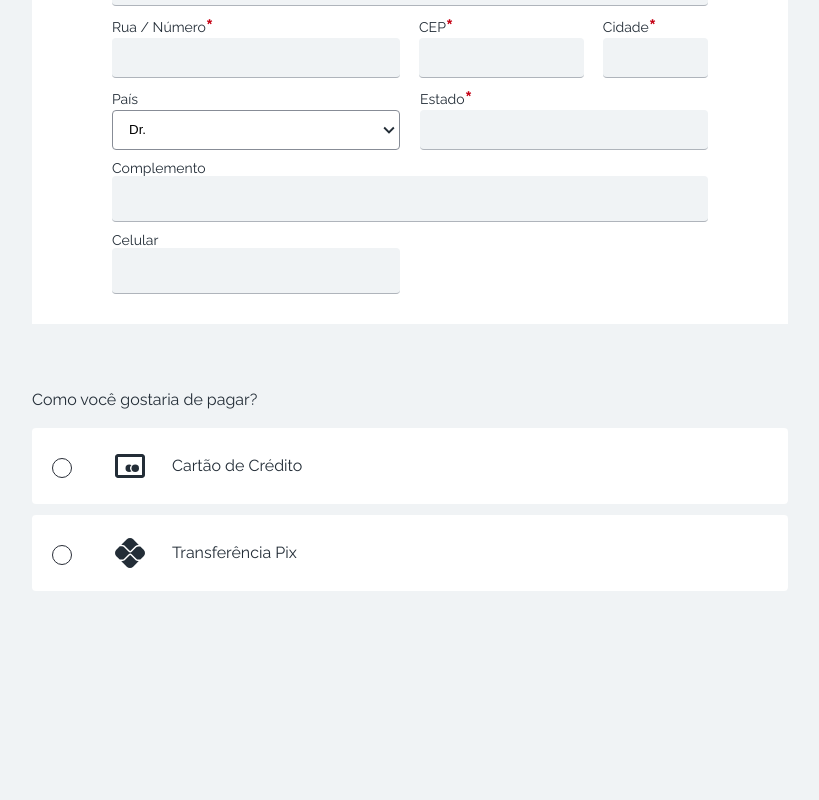
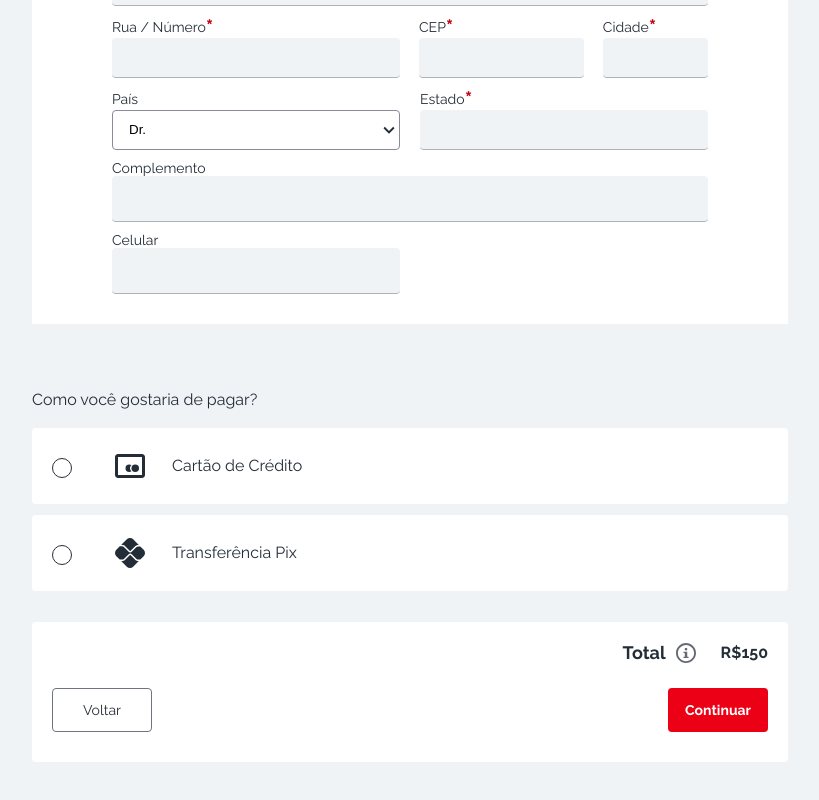
Before and after one commit to mandacaru08/ab-fullstack, a React (Vite) app: page /purchase/payment in a window 1280 px wide. Shown: the part 454-1254 px from the top of the page, without its empty margins (230-1049 px from the left). Before the commit the page ends 1076 px from the top, so only its background shows below. Built offline with nearby package versions, Linux system fonts and the light colour scheme; no server answers.

Commit message:
feat: add total price footer to payment component

```diff
--- a/src/components/purchase/TotalPrice.jsx
+++ b/src/components/purchase/TotalPrice.jsx
@@ -18,26 +18,42 @@ export default function TotalPrice(){
 }
 
 const Container = styled.section`
-
+    height: 140px;
+    width: 100%;
+    display: flex;
+    flex-direction: column;
+    justify-content: space-between;
+    padding: 20px 20px 0 20px;
+    box-sizing: border-box;
+    background-color: #FFFFFF;
+    border-radius: 4px;
 `;
 
 const Total = styled.div`
+    height: 24px;
     width: 100%;
     display: flex;
     flex-direction: row;
     justify-content: right;
     align-items: center;
-    background-color: #FFFFFF
+    font-size: 18px;
+
+    span{
+        font-weight: bold;
+    };
 
     svg{
-        margin: 0 25px 0 5px;
-    }
+        font-size: 20px;
+        color: #646973;
+        margin: 0 25px 0 10px;
+    };
 `;
 
 const Buttons = styled.div`
     display: flex;
     flex-direction: row;
     justify-content: space-between;
+    margin: 24px 0 30px 0;
 
     button{
         height: 44px;
@@ -45,18 +61,29 @@ const Buttons = styled.div`
         font-size: 14px;
         border-radius: 4px;
     }
+    button:hover{
+        cursor: pointer;
+    }
 `;
 
 const Back = styled.button`
     color: #282D37;
     background: transparent no-repeat;
     border: 1px solid #70747f;
+
+    :hover{
+        background-color: #AFB4BB;
+    }
 `;
 
 const Proceed = styled.button`
     color: #FFFFFF;
     font-weight: 700;
     background-color: #EC0016;
+
+    :hover{
+        background-color: #9B000E;
+    }
 `;
 
 const Price = styled.div`
--- a/src/components/purchase/payment/Payment.jsx
+++ b/src/components/purchase/payment/Payment.jsx
@@ -4,6 +4,7 @@ import Bar from '../Bar';
 import StepsStatus from '../StepsStatus';
 import CustomerGreetings from '../passenger-details/CustomerGreetings';
 import PaymentOptions from './PaymentOptions';
+import TotalPrice from '../TotalPrice';
 
 export default function Payment(){
     return(
@@ -75,6 +76,7 @@ export default function Payment(){
                 </AddressForm>
             </PaymentForm>
             <PaymentOptions/>
+            <TotalPrice/>
         </Container>
     );
 }
--- a/src/index.css
+++ b/src/index.css
@@ -13,6 +13,7 @@ body{
   display: flex;
   flex-direction: column;
   align-items: center;
+  margin-bottom: 90px;
 }
 
 h1{
```
